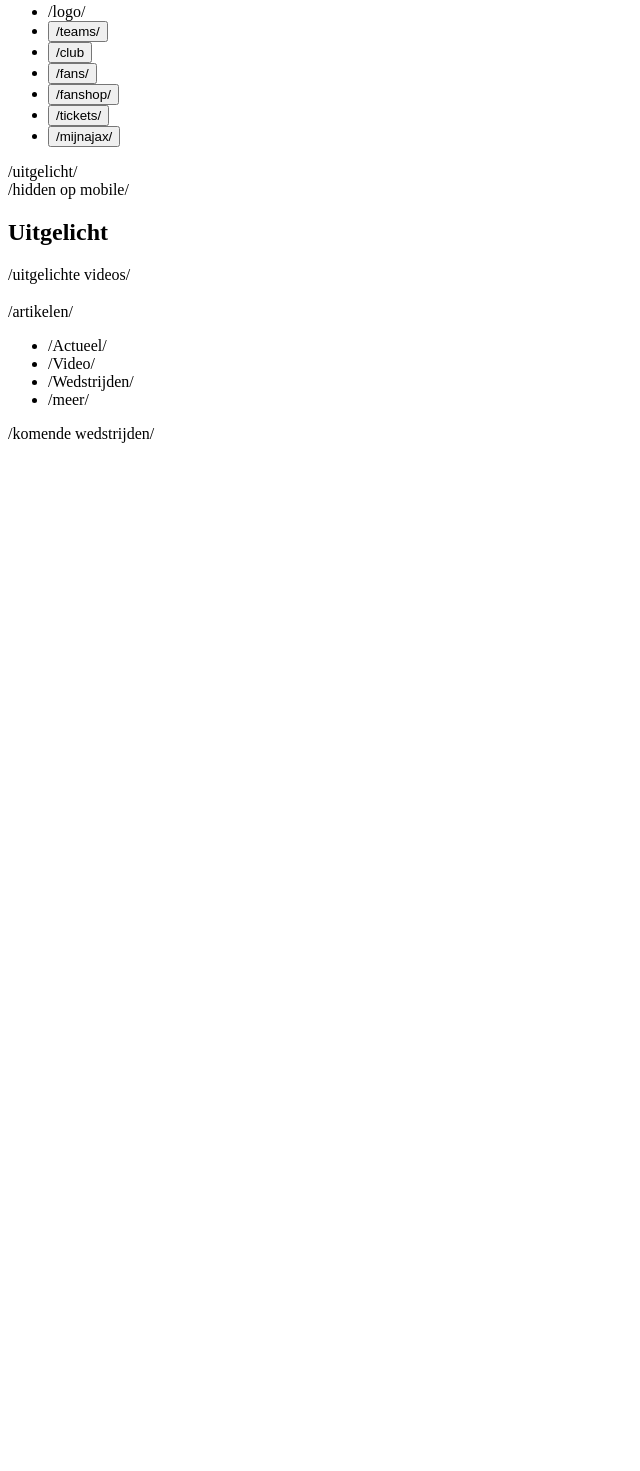
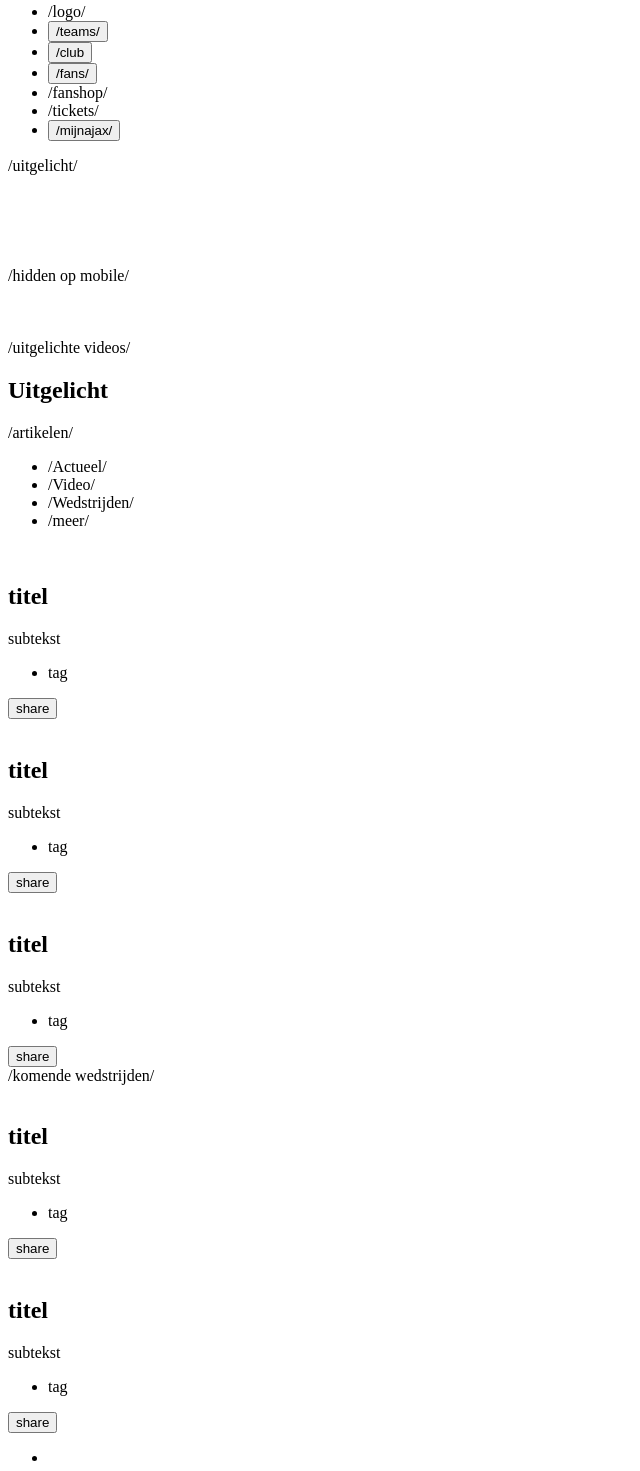
Before and after one commit to StenKotten/fed, a plain HTML site: page index.html in a window 1280 px wide. Shown: the part 13-1484 px from the top of the page, without its empty margins (0-640 px from the left). Before the commit the page ends 800 px from the top, so only its background shows below. Drawn offline with Linux system fonts and the light colour scheme.

Commit message:
Add files via upload

```diff
--- a/index.html
+++ b/index.html
@@ -23,26 +23,29 @@
 					<button>
 						/teams/
 					</button>
+					<ul></ul>
 				</li>
 				<li>
 					<button>
 						/club
 					</button>
+					<ul></ul>
 				</li>
 				<li>
 					<button>
 						/fans/
 					</button>
+					<ul></ul>
 				</li>
 				<li>
-					<button>
+					<a>
 						/fanshop/
-					</button>
+					</a>
 				</li>
 				<li>
-					<button>
+					<a>
 						/tickets/
-					</button>
+					</a>
 				</li>
 				<li>
 					<button>
@@ -55,16 +58,33 @@
 
 	<main>
 		<section> /uitgelicht/
-			<article></article>
-			<article></article>
-			<article>/hidden op mobile/</article>
+			<article>
+				<figure>
+					<img>
+				</figure>
+				<h2></h2>
+				<a>
+			</article>
+			<article>
+				<figure>
+					<img>
+				</figure>
+				<h2></h2>
+				<a>
+			</article>
+			<article>/hidden op mobile/
+				<figure>
+					<img>
+				</figure>
+				<h2></h2>
+				<a>
+			</article>
 		</section>
-		<section>
-			<article>
-				<h2>Uitgelicht</h2> /uitgelichte videos/
-				<a></a>
-				<h3></h3>
-			</article>
+		<section> /uitgelichte videos/
+			<h2>Uitgelicht</h2>
+			<a></a>
+			<a></a>
+			<h3></h3>
 		</section>
 		<section> /artikelen/
 			<ul>
@@ -81,14 +101,86 @@
 					/meer/
 				</li>
 			</ul>
+			<article>
+				<img>
+				<h2>titel<a></a></h2>
+				<p>subtekst</p>
+				<section>
+					<ul>
+						<li>
+							tag
+						</li>
+					</ul>
+					<button>share</button>
+				</section>
+			</article>
+			<article>
+				<img>
+				<h2>titel<a></a></h2>
+				<p>subtekst</p>
+				<section>
+					<ul>
+						<li>
+							tag
+						</li>
+					</ul>
+					<button>share</button>
+				</section>
+			</article>
+			<article>
+				<img>
+				<h2>titel<a></a></h2>
+				<p>subtekst</p>
+				<section>
+					<ul>
+						<li>
+							tag
+						</li>
+					</ul>
+					<button>share</button>
+				</section>
+			</article>
+			<section>
+				/komende wedstrijden/
+			</section>
+			<article>
+				<img>
+				<h2>titel<a></a></h2>
+				<p>subtekst</p>
+				<section>
+					<ul>
+						<li>
+							tag
+						</li>
+					</ul>
+					<button>share</button>
+				</section>
+			</article>
+			<article>
+				<img>
+				<h2>titel<a></a></h2>
+				<p>subtekst</p>
+				<section>
+					<ul>
+						<li>
+							tag
+						</li>
+					</ul>
+					<button>share</button>
+				</section>
+			</article>
 		</section>
-		<section>
-			/komende wedstrijden/
-		</section>
+
 	</main>
 
 	<footer>
+		<section>
+			<ul>
+				<li>
 
+				</li>
+			</ul>
+		</section>
 	</footer>
 
 	<script defer src="scripts/script.js"></script>
```
